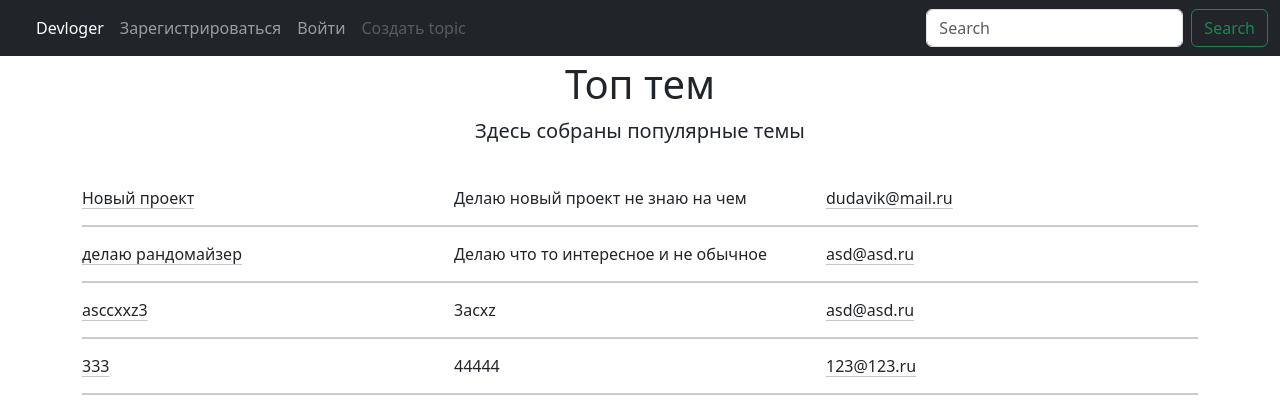
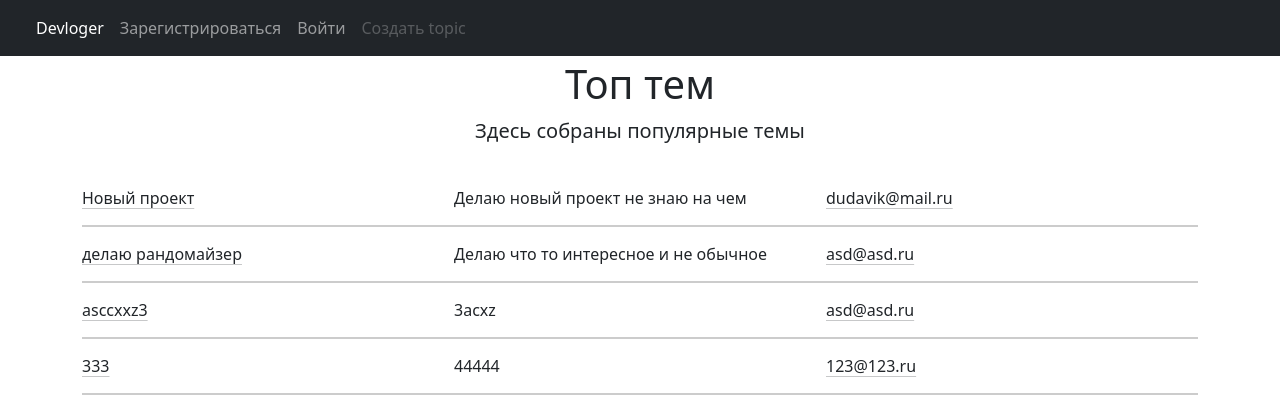
Before and after one commit to dudava/flask_devlogs, a Flask app: page / in a window 1280 px wide. Shown: the top 411 px of the page. Run offline with Flask 3, Linux system fonts and the light colour scheme; data comes from the database, SQL or seed files in the repository.

Commit message:
delete search in navbar

```diff
--- a/templates/base.html
+++ b/templates/base.html
@@ -47,10 +47,6 @@
                     </li>
                     {% endif %}
                 </ul>
-                <form class="d-flex" role="search">
-                    <input class="form-control me-2" type="search" placeholder="Search" aria-label="Search">
-                    <button class="btn btn-outline-success" type="submit">Search</button>
-                </form>
             </div>
         </div>
     </nav>
```
